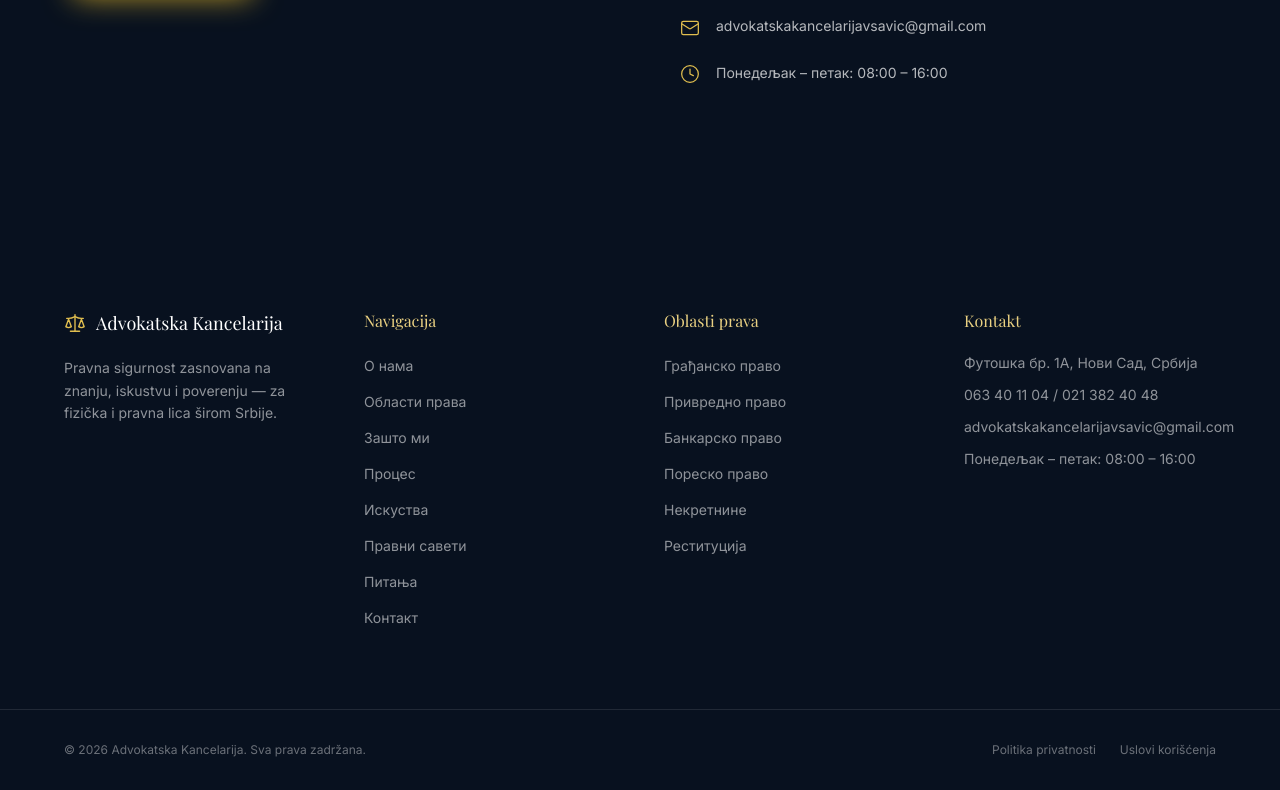
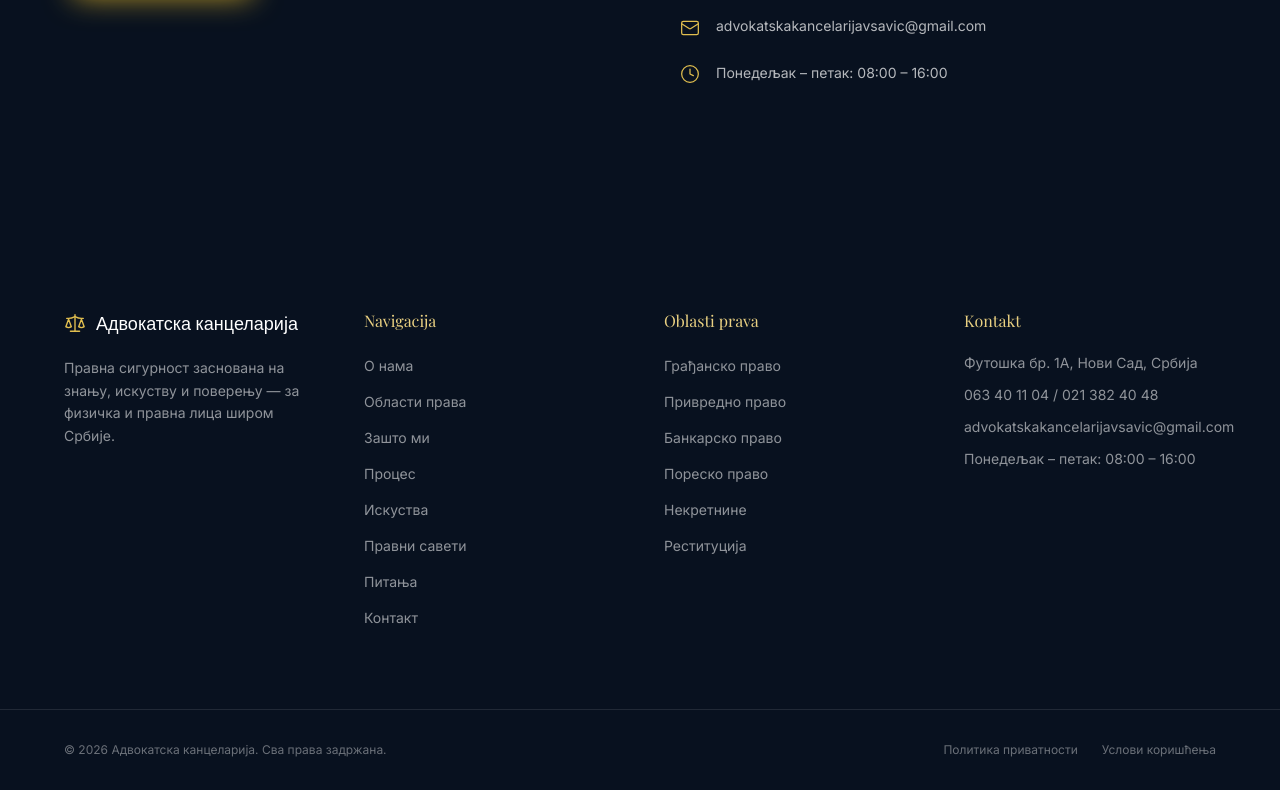
Before and after one commit to stojanovicjovan021-collab/advokatska-kancelarija-savic, a Next.js app: page / in a window 1280 px wide. Shown: the part 9605-10395 px from the top of the page. Built offline with nearby package versions, Linux system fonts and the light colour scheme; a web font is replaced by a local one.

Commit message:
Update Footer.tsx izmenjano

```diff
--- a/components/layout/Footer.tsx
+++ b/components/layout/Footer.tsx
@@ -10,10 +10,12 @@ export function Footer() {
         <div className="sm:col-span-2 lg:col-span-1">
           <a href="#" className="flex items-center gap-2.5">
             <Scale size={22} className="text-gold-300" strokeWidth={1.5} />
-            <span className="font-display text-lg">Advokatska Kancelarija</span>
+            <span className="font-display text-lg">Адвокатска канцеларија</span>
           </a>
           <p className="mt-5 max-w-xs text-sm leading-relaxed text-paper/55">
-            Pravna sigurnost zasnovana na znanju, iskustvu i poverenju — za fizička i pravna lica širom Srbije.
+             Правна сигурност заснована на знању,
+  искуству и поверењу — за физичка и
+  правна лица широм Србије.
           </p>
         </div>
 
@@ -56,13 +58,13 @@ export function Footer() {
 
       <div className="border-t border-paper/10">
         <div className="container-luxury flex flex-col items-center justify-between gap-4 py-8 text-xs text-paper/40 sm:flex-row">
-          <p>© {year} Advokatska Kancelarija. Sva prava zadržana.</p>
+          <p>© {year} Адвокатска канцеларија. Сва права задржана.</p>
           <div className="flex gap-6">
             <a href="#" className="transition-colors hover:text-gold-200">
-              Politika privatnosti
+              Политика приватности
             </a>
             <a href="#" className="transition-colors hover:text-gold-200">
-              Uslovi korišćenja
+              Услови коришћења
             </a>
           </div>
         </div>
```
